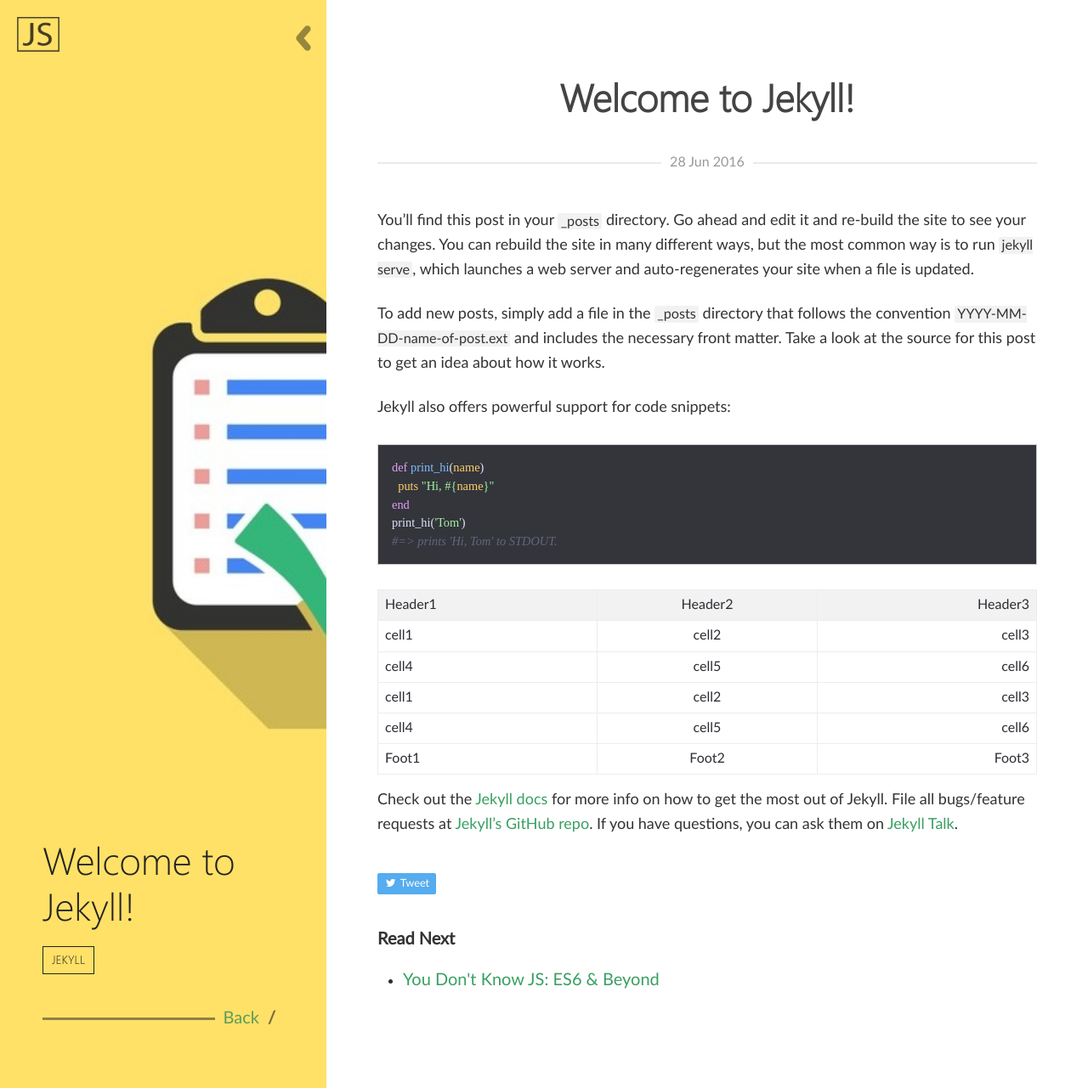
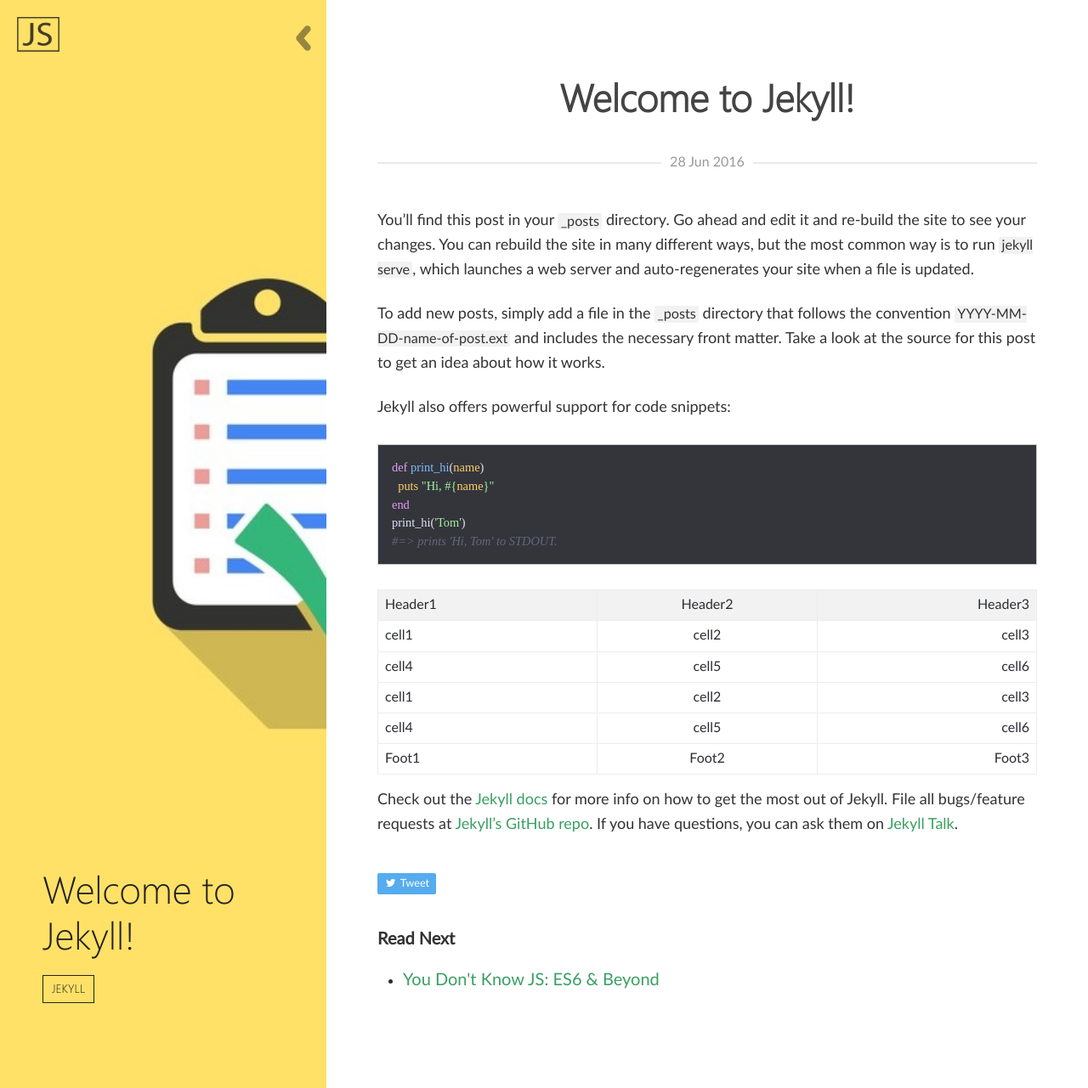
Before and after one commit to jeril10/jeril10.github.io, a Jekyll site: the page built from _posts/2016-06-28-welcome-to-jekyll.markdown, in a window 1280 px wide. Shown: the whole page at 85% size. Built offline with Jekyll 4.4.1, drawn with Linux system fonts in a browser that asks for light colours; some web fonts are replaced; comment, search, counter and statistics services are not loaded.

Commit message:
removed section line

```diff
--- a/_layouts/post.html
+++ b/_layouts/post.html
@@ -20,7 +20,8 @@ layout: compress
               {% endunless %}
             {% endfor %}
           </ul>
-          <div class="section-line reverse"><a href="{{ site.url}}">Back</a> <em>/</em></div>
+          <div style="height: 50px"></div>
+          <!--div class="section-line reverse"><a href="{{ site.url}}">Back</a> <em>/</em></div-->
         </div>
       </div>
         <div id="switcher">
```
